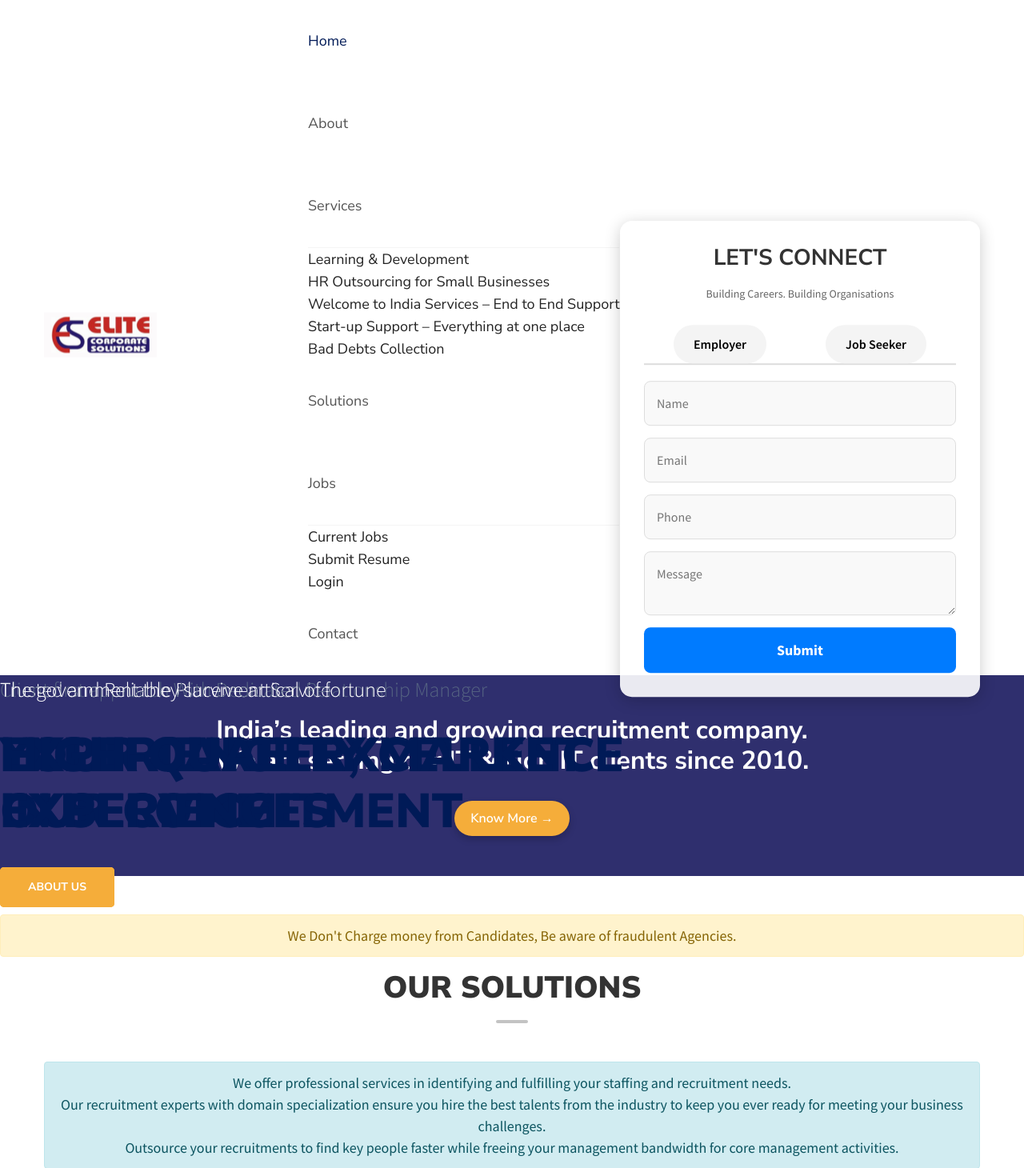
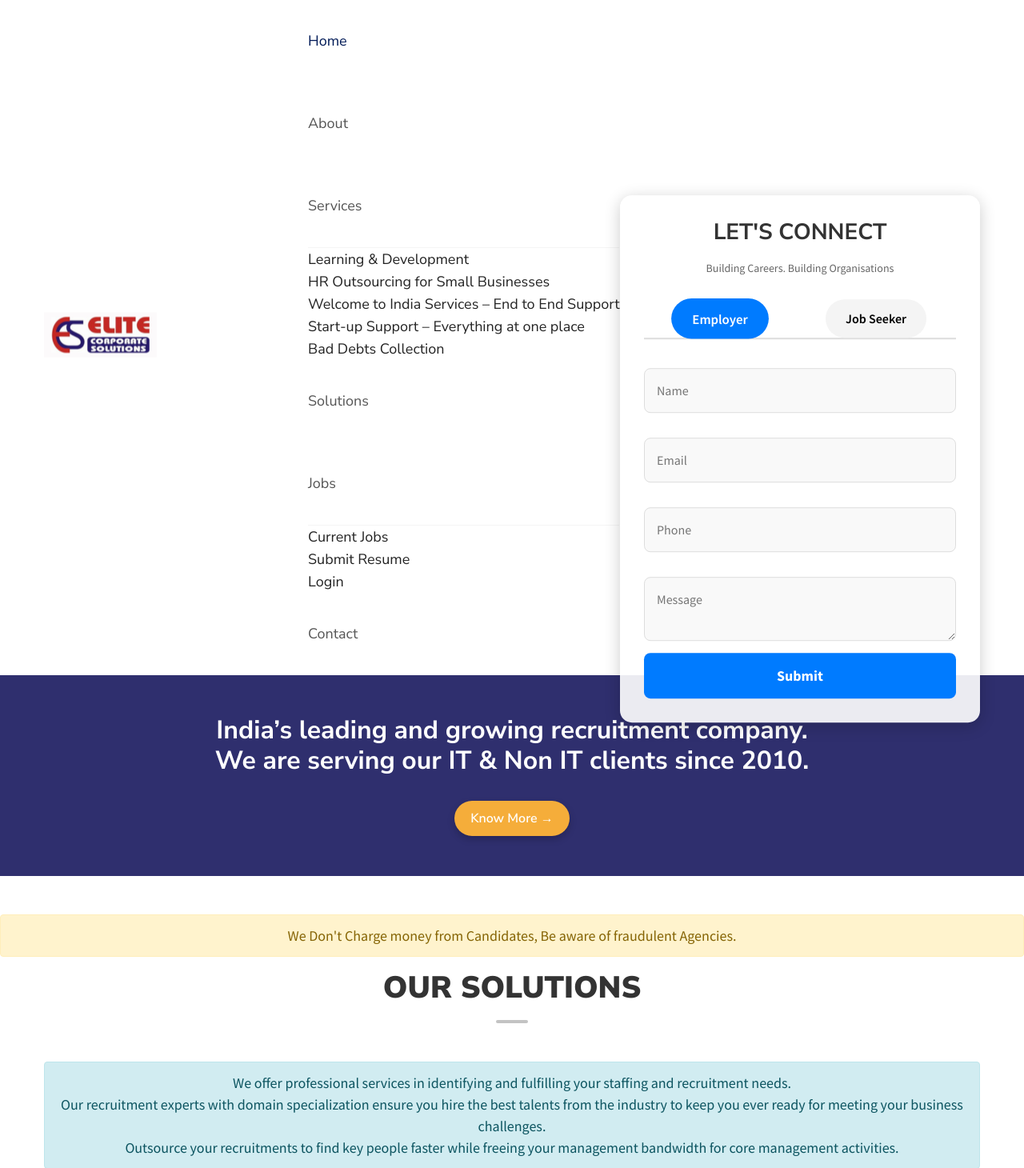
Before and after one commit to ankit-kumar-guptaa/elite-new, a PHP site: page / in a window 1280 px wide. Shown: the top 1460 px of the page at 80% size. Run offline with PHP 8.4, Linux system fonts and the light colour scheme; some libraries are stand-ins or nearby versions.

Commit message:
Remove unused zip file and update slider functionality. Replace hardcoded image URLs in slider.php with local image paths for better performance. Modify CSS for partner and footer sections to improve visual consistency. Update form handling in slider.php to include email validation and loader functionality for enhanced user experience.

```diff
--- a/css/style.css
+++ b/css/style.css
@@ -750,7 +750,7 @@
 .theme-form-one .theme-button-one { font-family: 'Nunito Sans', sans-serif;}
 /*------------------- Partner Slider ------------------*/
 .partner-section {padding: 22px 0;}
-.partner-section.bg-color {background: #f8faff;}
+.partner-section.bg-color {background: #ffffff;}
 .partner-section h6 {
   font-size: 18px;
   font-weight: 700;
@@ -882,7 +882,7 @@
 }
 .theme-footer-one .bottom-footer ul li a:hover  {color: #fff;}
 /*---------------------- Theme footer Two ------------------*/
-.theme-footer-two {background: #f4f5f7;padding-top: 75px;}
+.theme-footer-two {background: #ffffff;padding-top: 75px;}
 .theme-footer-two .logo-widget p {
   font-size: 17px;
   line-height: 25px;
--- a/include/slider.php
+++ b/include/slider.php
@@ -1,33 +1,13 @@
 <div id="theme-main-banner" class="banner-one">
     <!-- Slider Content -->
-    <div data-src="https://images.unsplash.com/photo-1513530534585-c7b1394c6d51?q=80&w=2071&auto=format&fit=crop&ixlib=rb-4.0.3&ixid=M3wxMjA3fDB8MHxwaG90by1wYWdlfHx8fGVufDB8fHx8fA%3D%3D">
-        <div class="camera_caption">
-            <div class="container">
-                <p class="wow fadeInUp animated" style="color: #fff;">Trusted and Reliable Placement Service</p>
-                <h1 class="wow fadeInUp animated" data-wow-delay="0.2s">Your Career,<br> Our Commitment</h1>
-                <a href="about.html" class="theme-button-one wow fadeInUp animated" data-wow-delay="0.39s">ABOUT US</a>
-            </div> <!-- /.container -->
-        </div> <!-- /.camera_caption -->
+    <div data-src="images/slider/1.jpg" style="background-image: url('images/slider/1.jpg');"></div>
+    <div data-src="images/slider/2.jpg" style="background-image: url('images/slider/2.jpg');"></div>
+    <div data-src="images/slider/3.jpg" style="background-image: url('images/slider/3.jpg');"></div>
 </div>
-    <div data-src="https://images.pexels.com/photos/27406/pexels-photo-27406.jpg?auto=compress&cs=tinysrgb&w=1260&h=750&dpr=1">
-        <div class="camera_caption">
-            <div class="container">
-                <p class="wow fadeInUp animated">Client first approach With Dedicated Relationship Manager</p>
-                <h1 class="wow fadeInUp animated" data-wow-delay="0.2s">Experience Excellence <br> in Service</h1>
-                <a href="about.html" class="theme-button-one wow fadeInUp animated" data-wow-delay="0.39s">ABOUT US</a>
-            </div> <!-- /.container -->
-        </div> <!-- /.camera_caption -->
-    </div>
-    <div data-src="https://images.unsplash.com/photo-1431540015161-0bf868a2d407?q=80&w=2070&auto=format&fit=crop&ixlib=rb-4.0.3&ixid=M3wxMjA3fDB8MHxwaG90by1wYWdlfHx8fGVufDB8fHx8fA%3D%3D">
-        <div class="camera_caption">
-            <div class="container">
-                <p class="wow fadeInUp animated" style="color: #fff;">The government they survive artical of fortune</p>
-                <h1 class="wow fadeInUp animated" data-wow-delay="0.2s">HIGH-QUALITY MARKET <br> EXPERIENCES</h1>
-                <a href="about.html" class="theme-button-one wow fadeInUp animated" data-wow-delay="0.39s">ABOUT US</a>
-            </div> <!-- /.container -->
-        </div> <!-- /.camera_caption -->
-    </div>
-</div> <!-- /#theme-main-banner -->
+
+
+
+<!-- /#theme-main-banner -->
 
 <!-- Form Container (Above the Slider) -->
 <div id="form-container">
@@ -35,35 +15,45 @@
         <h2>Let's Connect</h2>
         <p>Building Careers. Building Organisations</p>
         <div class="tabs">
-            <button id="employerTab" onclick="switchTab('employer')">Employer</button>
+            <button id="employerTab" class="active" onclick="switchTab('employer')">Employer</button>
             <button id="jobSeekerTab" onclick="switchTab('jobseeker')">Job Seeker</button>
         </div>
         <div id="formContent">
           <!-- Employer Form -->
-            <form id="employerForm" action="submit_employer.php" method="POST">
-                <input type="text" name="name" placeholder="Name" required />
-                <input type="email" name="email" placeholder="Email" required />
-                <input type="text" name="phone" placeholder="Phone" required />
-                <textarea name="message" placeholder="Message" required></textarea>
-                <button type="submit">Submit</button>
+
+
+          <div id="toaster" style="position: fixed; top: 20px; right: 20px; background-color: #f44336; color: white; padding: 15px; border-radius: 5px; display: none; z-index: 1000;">
+    Gmail addresses are not allowed. Please use a different email address.
+</div>
+<form id="employerForm" action="slider_Employer_Form.php" method="POST" onsubmit="return validateEmail(event)">
+    <input class="mt-3" type="text" name="name" placeholder="Name" required />
+    <input class="mt-3" type="email" name="email" placeholder="Email" required />
+    <input class="mt-3" type="text" name="phone" placeholder="Phone" required />
+    <textarea class="mt-3" name="message" placeholder="Message" required></textarea>
+    <button type="submit" name="submit">Submit</button>
 </form>
 
             <!-- Job Seeker Form -->
-            <form id="jobSeekerForm" action="submit_jobseeker.php" method="POST" enctype="multipart/form-data" style="display: none;">
-                <input type="text" name="name" placeholder="Name" required />
-                <input type="email" name="email" placeholder="Email" required />
-                <textarea name="message" placeholder="Message" required></textarea>
-                <input type="file" name="cv" required />
-                <button type="submit">Submit</button>
+            <form id="jobSeekerForm" action="slider_JobSeeker_form.php" method="POST" enctype="multipart/form-data" style="display: none;">
+                <input class="mt-3" type="text" name="name" placeholder="Name" required />
+                <input class="mt-3" type="email" name="email" placeholder="Email" required />
+                <textarea class="mt-3" name="message" placeholder="Message" required></textarea>
+                <input class="mt-3" type="file" name="cv" required />
+                <button type="submit" name="submit">Submit</button>
             </form>
         </div>
+        <!-- Loader -->
+        <div id="loader" style="display: none;">Loading...</div>
     </div>
 </div>
 
 <style>
-    #theme-main-banner {
-    position: relative;
-}
+
+
+
+
+
+
 
 #form-container {
     position: absolute;
@@ -265,4 +255,36 @@
         }
     }
 
+    function showLoader(event) {
+        event.preventDefault();
+        const loader = document.getElementById('loader');
+        loader.style.display = 'block';
+        // Simulate form submission delay
+        setTimeout(() => {
+            event.target.submit();
+        }, 2000);
+    }
+
+
+
+
+
+    function validateEmail(event) {
+    const emailInput = document.querySelector('input[name="email"]');
+    const emailValue = emailInput.value;
+    const blockedDomain = 'gmail.com';
+    const toaster = document.getElementById('toaster');
+
+    const emailDomain = emailValue.split('@')[1];
+
+    if (emailDomain === blockedDomain) {
+        toaster.style.display = 'block';
+        setTimeout(() => {
+            toaster.style.display = 'none';
+        }, 3000); // Hide after 3 seconds
+        event.preventDefault(); // Stop form submission
+        return false;
+    }
+    return true; // Allow form submission
+}
 </script>
--- a/js/theme.js
+++ b/js/theme.js
@@ -81,7 +81,7 @@
             overlayer: true,
             loader: 'none',
             minHeight: '400px',
-            time: 6000,
+            time: 1000,
           });
         };
 
```
Also changed, not shown: slider_Employer_Form.php (added, +51 -0 lines), slider_JobSeeker_form.php (added, +71 -0 lines), images/slider/1.jpg, images/slider/2.jpg, images/slider/3.jpg, images/slider/Untitled design.jpg (added), uploads/1705400980134.jpeg (added), 1 other file. Lines whose indentation alone changed are shown as unchanged.
